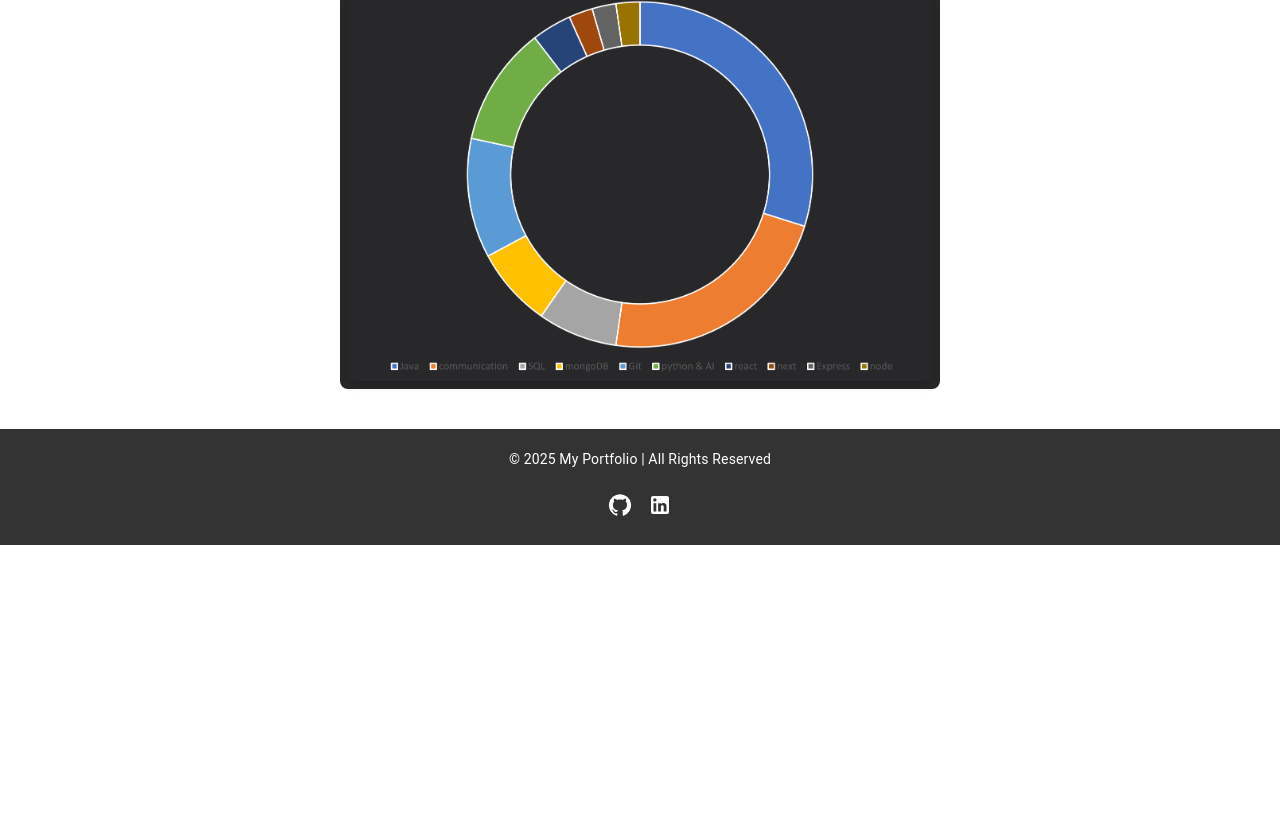
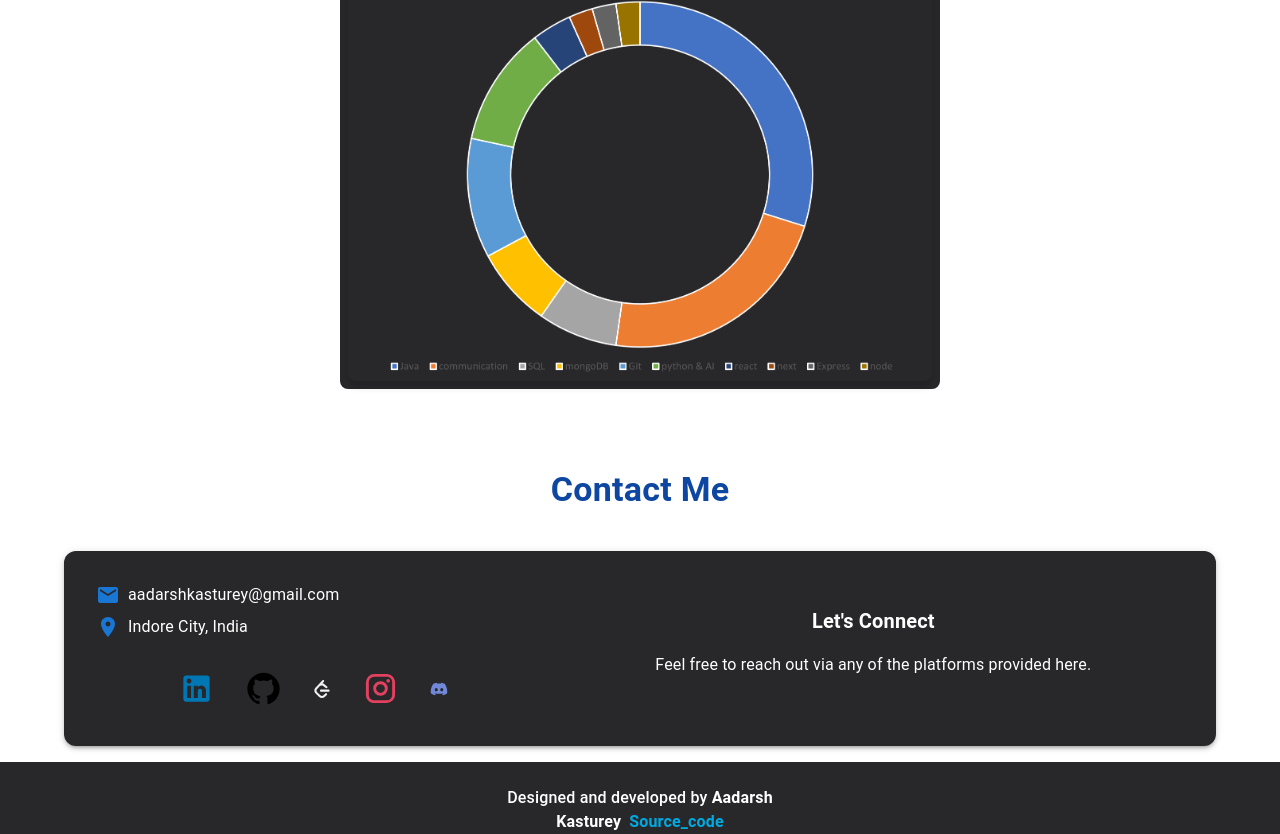
Before and after one commit to Aadarshk11/Aadarsh-Portfolio11, a Next.js app: page / in a window 1280 px wide. Shown: the part 2155-2989 px from the top of the page. Before the commit the page ends 2700 px from the top, so only its background shows below. Built offline with nearby package versions, Linux system fonts and the light colour scheme.

Commit message:
template ready site

```diff
--- a/package.json
+++ b/package.json
@@ -20,6 +20,7 @@
     "postcss": "^8.5.1",
     "react": "^19.0.0",
     "react-dom": "^19.0.0",
+    "react-icons": "^5.4.0",
     "tailwindcss": "^4.0.0"
   }
 }
--- /dev/null
+++ b/src/app/components/ContactMe.js
@@ -0,0 +1,77 @@
+import React from "react";
+import { Box, Typography, Container, Grid, IconButton, Paper } from "@mui/material";
+import { Email, Phone, LocationOn, LinkedIn, GitHub, Instagram } from "@mui/icons-material";
+import { FaDiscord } from 'react-icons/fa';  // Import Discord icon from react-icons
+import { SiLeetcode } from 'react-icons/si'; // Import LeetCode icon from react-icons
+import { blue } from "@mui/material/colors";
+
+const ContactMe = () => {
+  return (
+    <Container sx={{ py: 5 }} id="contactme">
+      <Typography variant="h4" sx={{ fontWeight: 600, marginBottom: 5, color: blue[900], textAlign: "center" }}>
+        Contact Me
+      </Typography>
+
+      <Paper
+        elevation={3}
+        sx={{
+          p: 4,
+          borderRadius: 3,
+          backgroundColor: "#28282B",
+          transition: "all 0.3s ease", // Smooth transition for hover effect
+          "&:hover": {
+            transform: "translateY(-5px)", // Uplift effect on hover
+            boxShadow: "0 8px 16px rgba(0, 0, 0, 0.2)", // Increased shadow on hover
+          },
+        }}
+      >
+        <Grid container spacing={4} alignItems="center">
+          {/* Contact Info Section */}
+          <Grid item xs={12} md={5}>
+            <Box sx={{ textAlign: "center" }}>
+              <Box sx={{ display: "flex", alignItems: "center", gap: 1, mb: 1 }}>
+                <Email color="primary" /> <Typography variant="body1" color="White">aadarshkasturey@gmail.com</Typography>
+              </Box>
+              <Box sx={{ display: "flex", alignItems: "center", gap: 1, mb: 3 }}>
+                <LocationOn color="primary" /> <Typography variant="body1" color="white">Indore City, India</Typography>
+              </Box>
+
+              {/* Social Icons */}
+              <Box sx={{ display: "flex", justifyContent: "center", gap: 2 }}>
+                <IconButton href="https://www.linkedin.com/in/your-profile" target="_blank" sx={{ color: "#0077b5" }}>
+                  <LinkedIn fontSize="large" />
+                </IconButton>
+                <IconButton href="https://github.com/your-profile" target="_blank" sx={{ color: "#000" }}>
+                  <GitHub fontSize="large" />
+                </IconButton>
+                <IconButton href="https://www.leetcode.com/your-profile" target="_blank" sx={{ color: "#f1f1f1" }}>
+                  <SiLeetcode fontSize="large" />
+                </IconButton>
+                <IconButton href="https://www.instagram.com/your-profile" target="_blank" sx={{ color: "#E4405F" }}>
+                  <Instagram fontSize="large" />
+                </IconButton>
+                <IconButton href="https://discord.com/users/your-id" target="_blank" sx={{ color: "#7289da" }}>
+                  <FaDiscord fontSize="large" />
+                </IconButton>
+              </Box>
+            </Box>
+          </Grid>
+
+          {/* Additional Section */}
+          <Grid item xs={12} md={7}>
+            <Box sx={{ textAlign: "center" }}>
+              <Typography variant="h6" sx={{ fontWeight: "bold", mb: 2 , color:"white"}} >
+                Let's Connect
+              </Typography>
+              <Typography variant="body1" sx={{ color: "white", mb: 2 }} >
+                Feel free to reach out via any of the platforms provided here.
+              </Typography>
+            </Box>
+          </Grid>
+        </Grid>
+      </Paper>
+    </Container>
+  );
+};
+
+export default ContactMe;
--- a/src/app/components/Footer.js
+++ b/src/app/components/Footer.js
@@ -1,21 +1,39 @@
 // src/app/components/Footer.js
 import React from "react";
-import { Box, Typography, IconButton } from "@mui/material";
-import GitHubIcon from "@mui/icons-material/GitHub";
-import LinkedInIcon from "@mui/icons-material/LinkedIn";
+import { Box, Typography, Grid } from "@mui/material";
 
 const Footer = () => {
   return (
-    <Box sx={{ backgroundColor: "#333", color: "white", padding: "20px 0", textAlign: "center" }}>
-      <Typography variant="body2" paragraph>
-        © 2025 My Portfolio | All Rights Reserved
-      </Typography>
-      <IconButton color="inherit" href="https://github.com/username">
-        <GitHubIcon />
-      </IconButton>
-      <IconButton color="inherit" href="https://linkedin.com/in/username">
-        <LinkedInIcon />
-      </IconButton>
+    <Box sx={{ backgroundColor: "#28282B", color: "white", textAlign: "center", }}>
+      <Grid container spacing={3} justifyContent="center">
+        <Grid item xs={12} sm={6} md={4}>
+          <Typography
+            variant="body2"
+            paragraph
+            sx={{
+              fontWeight: 500, // Adjust weight for emphasis
+              fontSize: "1.0rem", // Increase the font size
+              lineHeight: 1.3, // Set line height for better readability
+              display: 'inline' ,
+            }}
+          >
+            Designed and developed by <strong>Aadarsh Kasturey</strong><a
+              href="https://your-link.com"
+              target="_blank"
+              rel="noopener noreferrer"
+              style={{
+                color: "#00A9E0",
+                textDecoration: "none",
+                fontWeight: 600,
+                marginLeft: "8px"
+              }}
+            >
+              Source_code
+            </a>
+          </Typography>
+
+        </Grid>
+      </Grid>
     </Box>
   );
 };
--- a/src/app/components/Skills.js
+++ b/src/app/components/Skills.js
@@ -4,7 +4,7 @@ import * as React from 'react';
 
 const Skills = () => {
   return (
-    <Box sx={{ textAlign: 'center', padding: 3 }}>
+    <Box sx={{ textAlign: 'center', padding: 3 }}id="skills">
       {/* Title */}
       <Typography variant="h4" sx={{ fontWeight: 600, marginBottom: 5, color: blue[900] }}>
         My Skills
--- a/src/app/page.js
+++ b/src/app/page.js
@@ -9,6 +9,7 @@ import AboutMe from "../app/components/AboutMe";
 import Projects from "../app/components/Projects";
 import Footer from "../app/components/Footer";
 import Skills from "../app/components/Skills";
+import ContactMe from "../app/components/ContactMe";
 
 const Home = () => {
   useEffect(() => {
@@ -23,6 +24,7 @@ const Home = () => {
       <AboutMe />
       <Projects />
       <Skills/>
+      <ContactMe/>
       <Footer />
     </>
   );
```
Also changed, not shown: 1 other file (tests, documents, lock files or other folders).
